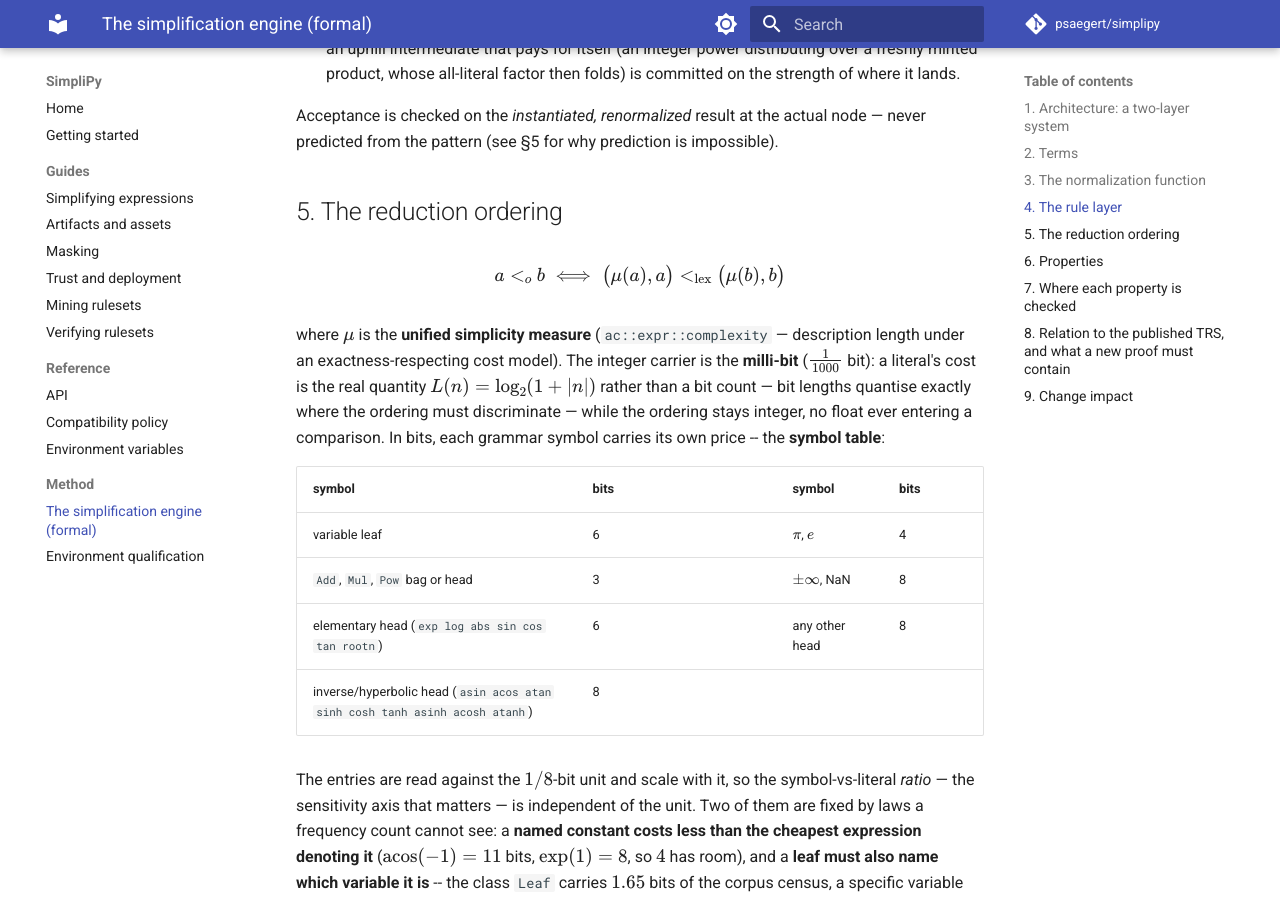
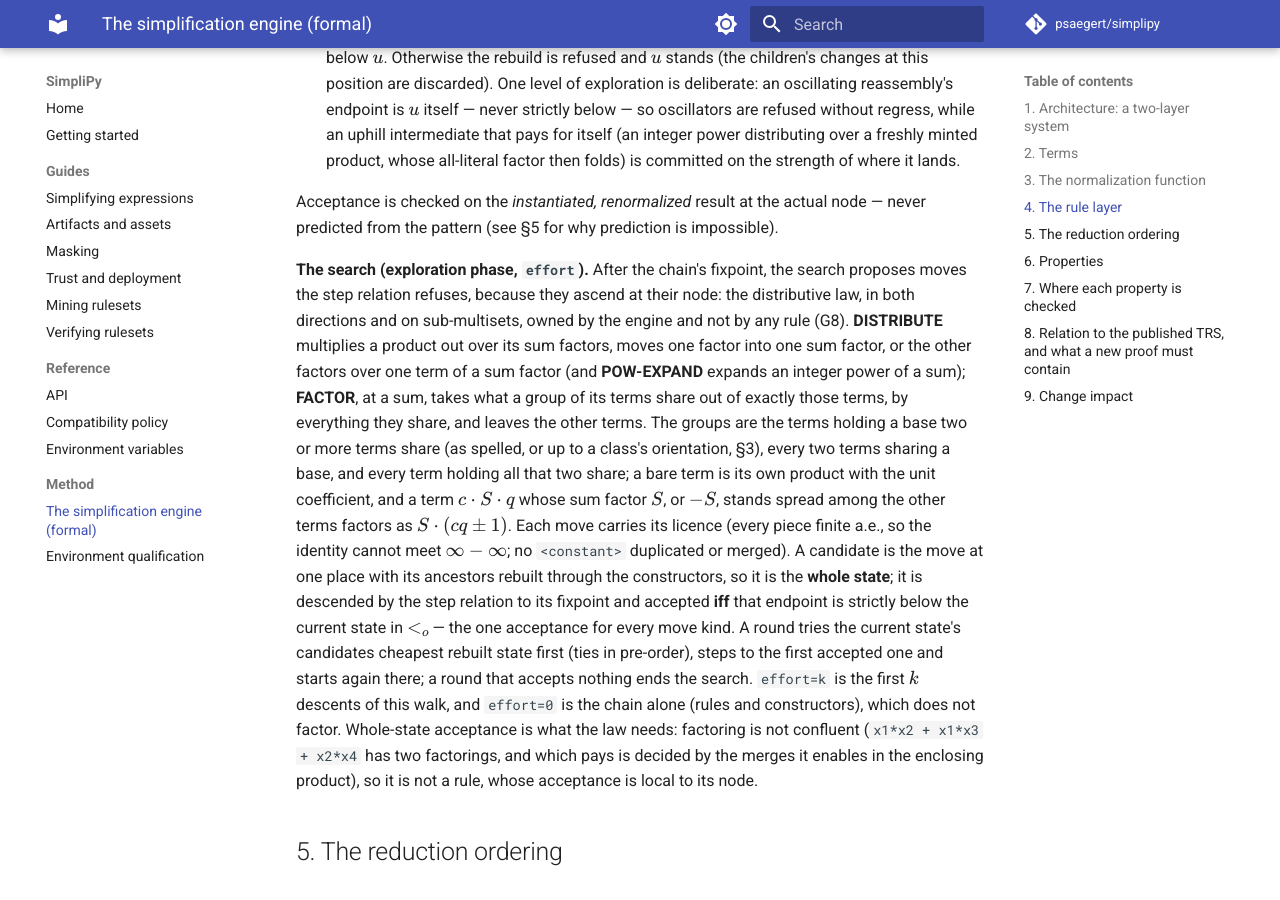
Before and after one commit to psaegert/simplipy, an MkDocs documentation site: the page built from docs/formal.md, in a window 1280 px wide and 900 px high, scrolled down 9376 px. Built offline with MkDocs 1.6.1 and Material for MkDocs 9.7.7, drawn with Linux system fonts in a browser that asks for light colours; comment, search, counter and statistics services are not loaded; some of the changed text lies outside the part shown.

Commit message:
Docs: the distributive law is a search move with whole-state acceptance
formal.md states the search's moves (DISTRIBUTE, POW-EXPAND, FACTOR on sub-multisets), the one
walk (cheapest rebuilt state first, first improvement, effort=k the first k descents, effort=0
the chain alone) and why the law needs whole-state acceptance; gate G8 refuses a rule that
states it. The factor-stage wording goes. The CHANGELOG (Unreleased) replaces the factor-stage
entry with the search owning the law, measured on srbf and T8.1, and restates the search's
strategy and cap-4 numbers for the one walk; the effort docstring names the moves.

Co-Authored-By: Claude Opus 5.5 <noreply@anthropic.com>
Claude-Session: https://claude.ai/code/session_016gamUqKQqroqag4GFsNu6W

```diff
--- a/docs/formal.md
+++ b/docs/formal.md
@@ -303,8 +303,8 @@ once per base and call). Like terms collect up to sign (`add()`
 keys a term by its classes in one orientation), and a pattern variable that occurs twice binds a
 class up to sign (in every mode for `_`, `!` and `$`, where they bind a class; for `?` only where
 it binds any subtree, in `permissive`), the matcher retrying in one orientation only after a
-binding was refused by its own negation; the factoring stage takes a factor shared up to sign the
-same way. So `x1/(x2 - x3) + x4/(x3 - x2)` is `(x1 - x4)/(x2 - x3)` and
+binding was refused by its own negation; the search's FACTOR move (§4) takes a factor shared up
+to sign the same way. So `x1/(x2 - x3) + x4/(x3 - x2)` is `(x1 - x4)/(x2 - x3)` and
 `x1 + sin(x3 - x2) - sin(x3 - x2)` is `x1`. Residuals [EMPIRICAL]: where a member's value at the
 zero is not read, the class's cheapest orientation can leave that value off the limit (a sum holding
 the class among terms free of it, `1/((x1 - 3 - (x1 - 3)^3)*(3 - x1))` is `+inf` at `x1 = 3` where
@@ -343,8 +343,9 @@ applies seven load-time gates:
 | G5 | exact inverse of an earlier rule | ping-pong fuel |
 | G6 | RHS wildcards not bound by the **canonical** LHS | an unbound wildcard would panic substitution at rewrite time; canon can erase LHS wildcards, so the raw check is insufficient |
 | G7 | $\mathrm{nf}(\rho) \not<_o \mathrm{nf}(\ell)$ (disoriented patterns) | keep every loaded rule aligned with the ordering the pass fires under (§5) |
+| G8 | one FACTOR move of the search turns $\mathrm{nf}(\ell)$ into $\mathrm{nf}(\rho)$, under the search's licence at every binding the wildcard sorts admit | the search owns the distributive law (below); a rule stating it would take the first factoring that lowers its own node |
 
-All seven are counted; asset `acj-4` (5,338 rows, all reaching
+All eight are counted; asset `acj-4` (5,338 rows, all reaching
 translation, mined under $\mu$ itself on the deployed literal alphabet) loses **zero**
 rules and gains nine orientation twins, serving 5,347
 [EMPIRICAL — re-verified on every load, since translation runs the gates each time; a
@@ -387,6 +388,29 @@ fully admits].
 
 Acceptance is checked on the *instantiated, renormalized* result at the actual node —
 never predicted from the pattern (see §5 for why prediction is impossible).
+
+**The search (exploration phase, `effort`).** After the chain's fixpoint, the search proposes
+moves the step relation refuses, because they ascend at their node: the distributive law, in
+both directions and on sub-multisets, owned by the engine and not by any rule (G8).
+**DISTRIBUTE** multiplies a product out over its sum factors, moves one factor into one sum
+factor, or the other factors over one term of a sum factor (and **POW-EXPAND** expands an
+integer power of a sum); **FACTOR**, at a sum, takes what a group of its terms share out of
+exactly those terms, by everything they share, and leaves the other terms. The groups are the
+terms holding a base two or more terms share (as spelled, or up to a class's orientation, §3),
+every two terms sharing a base, and every term holding all that two share; a bare term is its own
+product with the unit coefficient, and a term $c \cdot S \cdot q$ whose sum factor $S$, or $-S$,
+stands spread among the other terms factors as $S \cdot (c q \pm 1)$. Each
+move carries its licence (every piece finite a.e., so the identity cannot meet $\infty - \infty$;
+no `<constant>` duplicated or merged). A candidate is the move at one place with its ancestors
+rebuilt through the constructors, so it is the **whole state**; it is descended by the step
+relation to its fixpoint and accepted **iff** that endpoint is strictly below the current state
+in $<_o$ — the one acceptance for every move kind. A round tries the current state's candidates
+cheapest rebuilt state first (ties in pre-order), steps to the first accepted one and starts
+again there; a round that accepts nothing ends the search. `effort=k` is the first $k$ descents
+of this walk, and `effort=0` is the chain alone (rules and constructors), which does not factor.
+Whole-state acceptance is what the law needs: factoring is not confluent (`x1*x2 + x1*x3 + x2*x4`
+has two factorings, and which pays is decided by the merges it enables in the enclosing product),
+so it is not a rule, whose acceptance is local to its node.
 
 ## 5. The reduction ordering
 
@@ -660,8 +684,8 @@ and are refused again. Two further premises: the step cap does not bind (a cappe
 skips fire sites), and the descent of a candidate does not depend on the memo's contents
 (the memo only marks fixpoints). A capped search (`effort=k`) can stop between two accepted
 valleys, and the re-run then continues it, as can a search its work budget stops [EMPIRICAL:
-srbf's 125,127 model predictions change on a second call 2,872 times in `f64` at cap 4, the former
-default, 2,870 of them to a cheaper form (`real` 3,070); uncapped, never, in `f64` and `real`, on these and on
+srbf's 125,127 model predictions change on a second call 1,632 times in `f64` at cap 4, the former
+default, every one to a cheaper form (`real` the same); uncapped, never, in `f64` and `real`, on these and on
 srbf's ground truths and the simplify inputs of flash-ansr's T8.1 draws]. Where
 the round-trip premise fails (L6a) the re-run starts from a different state. A further
 premise: each accepted candidate's descent reaches its fixpoint within `max_passes`.
```
Also changed, not shown: other parts of docs/formal.md (+1 -1 lines), CHANGELOG.md (+41 -24 lines), 1 other file.
